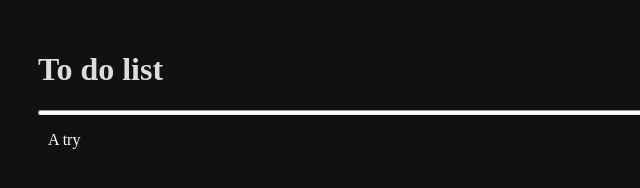
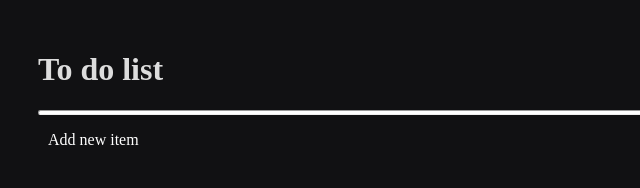
Before and after one commit to LeonardoLLP/to-do, a plain HTML site: page index.html in a window 1280 px wide. Shown: the full height of the page, 0-640 px from the left. Drawn offline with Linux system fonts and the light colour scheme.

Commit message:
Change display text to reflect action

```diff
--- a/index.html
+++ b/index.html
@@ -11,7 +11,7 @@
     <hr />
     <ul id="todo-list">
         <li id="add-to-do">
-            <p>A try</p>
+            <p>Add new item</p>
         </li>
     </ul>
 </body>
```
